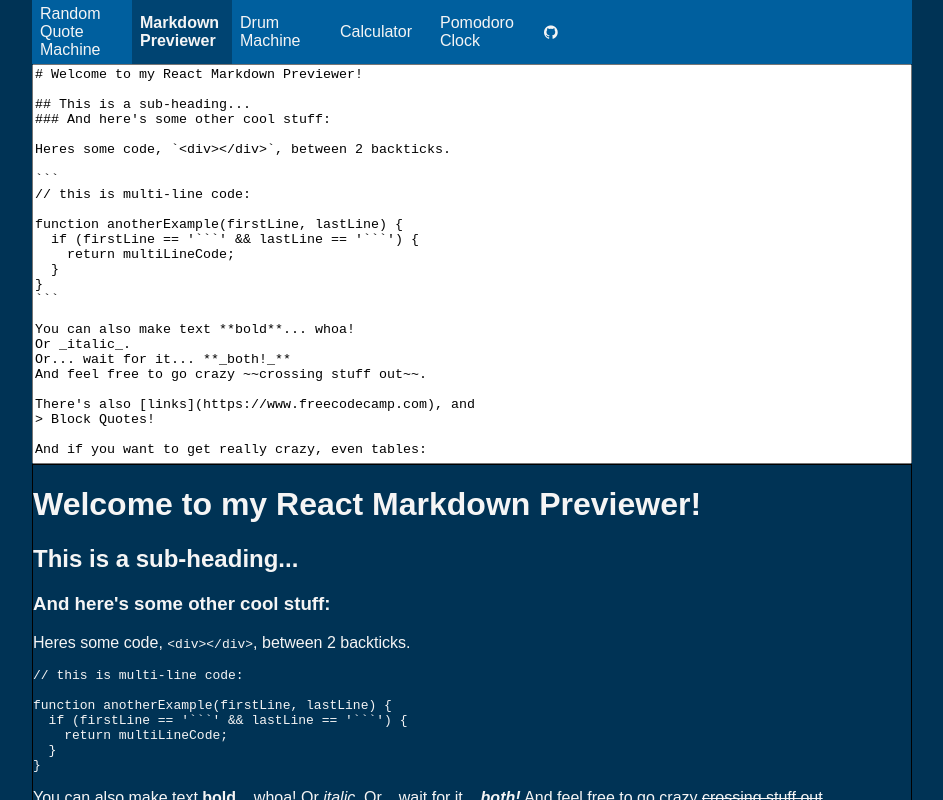
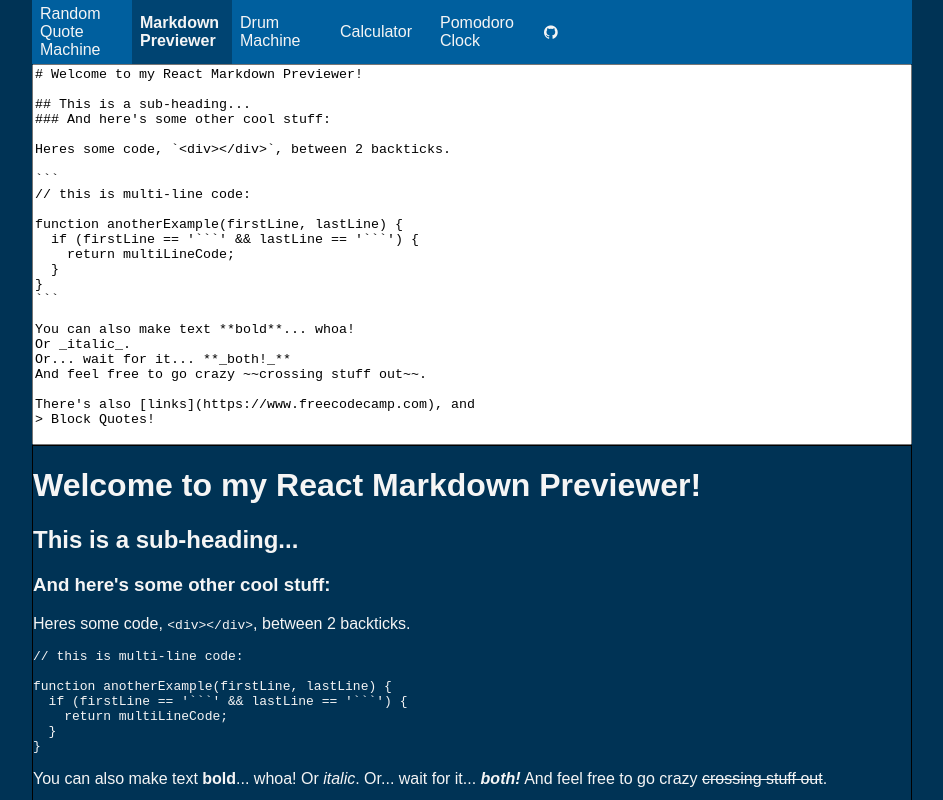
Before and after one commit to jbockerstette/react-freecodecamp-projects, a React (Create React App) app: page /markdown-previewer in a window 1280 px wide. Shown: the top 800 px of the page, without its empty margins (168-1111 px from the left). Built offline with nearby package versions, Linux system fonts and the light colour scheme; the HTML template or start-up script is replaced by a standard one.

Commit message:
It looks pretty good but the view grid stacking is not very nice.

```diff
--- a/src/MarkDownPreviewer.css
+++ b/src/MarkDownPreviewer.css
@@ -1,7 +1,7 @@
 .grid {
   display: grid;
   grid-template-columns: repeat(auto-fit, minmax(500px, 1fr));
-  grid-template-rows: 50vh 50vh;
+  grid-template-rows: 1fr;
   height: 100%;
 }
 
--- a/src/TextEditor.js
+++ b/src/TextEditor.js
@@ -22,7 +22,7 @@ class TextEditor extends React.Component {
     return (
       <textarea
         cols="30"
-        rows="10"
+        rows="25"
         onChange={this.handleChange}
         name="editor"
         id="editor"
```
